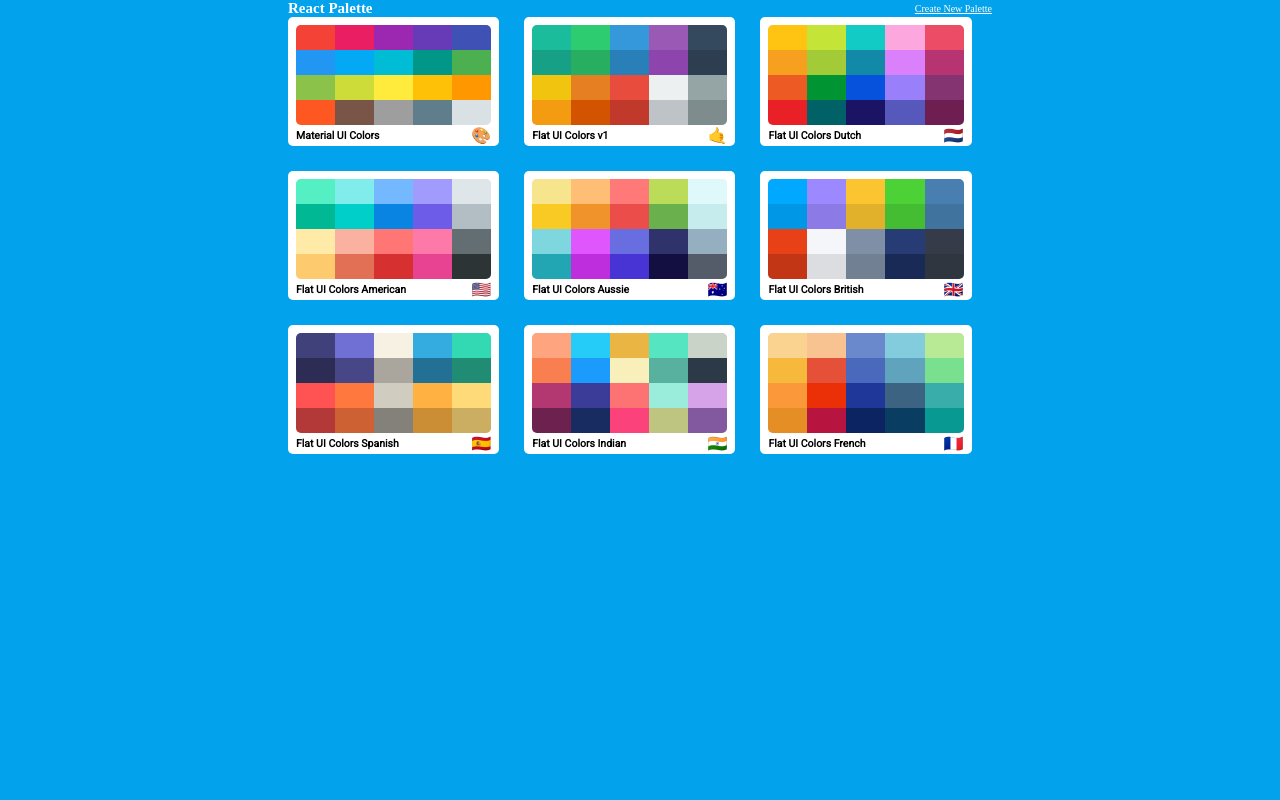
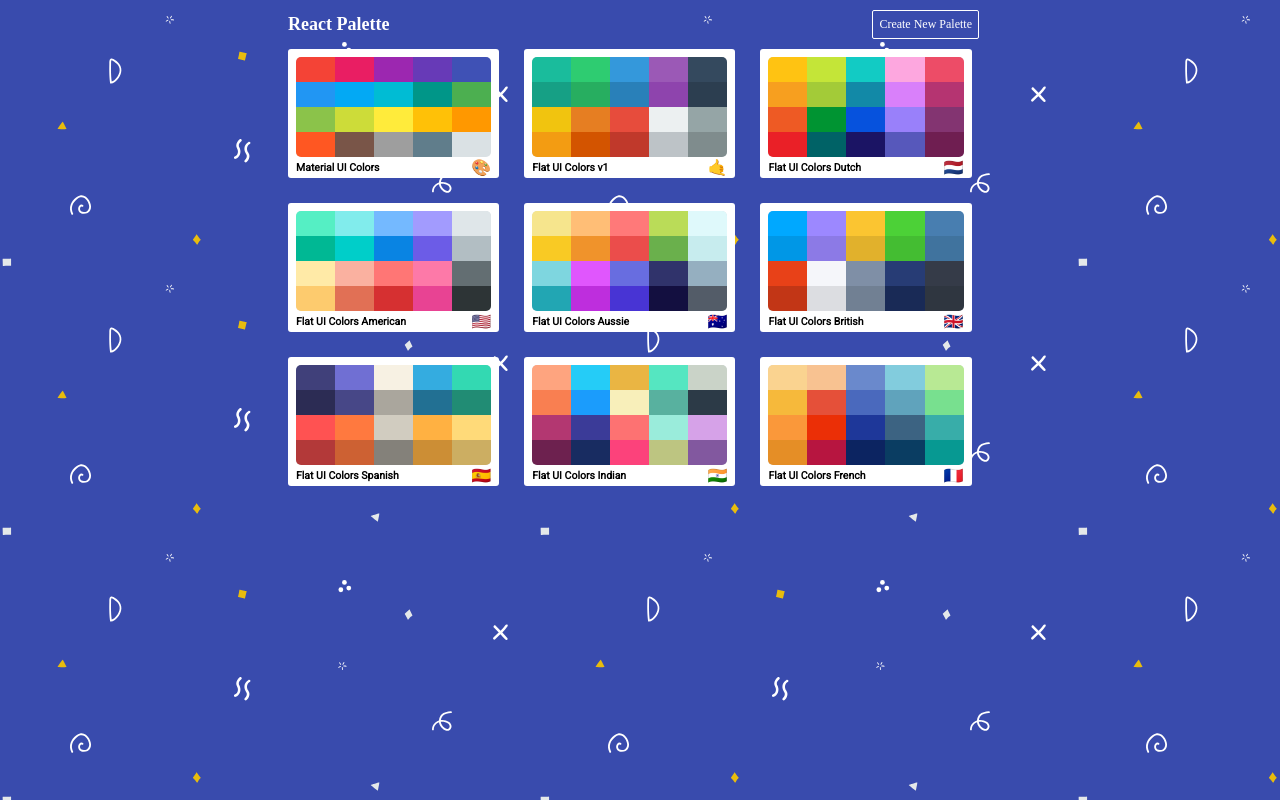
Before and after one commit to xzhang8102/React_Color_Palette, a React (Create React App) app: page / in a window 1280 px wide. Built offline with nearby package versions, Linux system fonts and the light colour scheme.

Commit message:
add svg background

```diff
--- a/src/components/CreateNewPaletteNav.js
+++ b/src/components/CreateNewPaletteNav.js
@@ -53,7 +53,7 @@ class CreateNewPaletteNav extends Component {
             >
               <FormatColorFill />
             </IconButton>
-            <Typography variant="h5" noWrap>
+            <Typography variant="h5" noWrap className={classes.title}>
               Create Your Palette
             </Typography>
           </Toolbar>
--- a/src/styles/CreateNewPaletteDrawerStyles.js
+++ b/src/styles/CreateNewPaletteDrawerStyles.js
@@ -1,14 +1,21 @@
 import { DRAWER_WIDTH as drawerWidth } from '../constants';
+import screenSizes from './screenSizes';
 
 const styles = theme => ({
   drawer: {
     width: drawerWidth,
-    flexShrink: 0
+    flexShrink: 0,
+    [screenSizes.down('sm')]: {
+      width: drawerWidth - 150
+    }
   },
   drawerPaper: {
     width: drawerWidth,
     display: 'flex',
-    alignItems: 'center'
+    alignItems: 'center',
+    [screenSizes.down('sm')]: {
+      width: drawerWidth - 150
+    }
   },
   drawerHeader: {
     display: 'flex',
--- a/src/styles/CreateNewPaletteNavStyles.js
+++ b/src/styles/CreateNewPaletteNavStyles.js
@@ -18,7 +18,10 @@ const styles = theme => ({
     transition: theme.transitions.create(['margin', 'width'], {
       easing: theme.transitions.easing.easeOut,
       duration: theme.transitions.duration.enteringScreen
-    })
+    }),
+    [screenSizes.down('sm')]: {
+      width: `calc(100% - ${drawerWidth - 150}px)`
+    }
   },
   menuButton: {
     marginRight: theme.spacing(2)
@@ -26,15 +29,25 @@ const styles = theme => ({
   hide: {
     display: 'none'
   },
+  title: {
+    [screenSizes.down('sm')]: {
+      fontSize: '1.2rem'
+    },
+    [screenSizes.down('xs')]: {
+      display: 'none'
+    }
+  },
   navBtns: {
     marginRight: '1rem',
     '& button': {
       marginLeft: '1rem'
     },
     [screenSizes.down('xs')]: {
-      marginRight: '0.2rem',
+      marginRight: '0.5rem',
       '& button': {
-        marginLeft: '0.2rem'
+        marginLeft: '0.5rem',
+        padding: '0.3rem',
+        fontSize: '0.9rem'
       }
     }
   }
--- a/src/styles/CreateNewPaletteStyles.js
+++ b/src/styles/CreateNewPaletteStyles.js
@@ -1,4 +1,5 @@
-const drawerWidth = 400;
+import { DRAWER_WIDTH as drawerWidth } from '../constants';
+import screenSizes from './screenSizes';
 
 const styles = theme => ({
   root: {
@@ -19,7 +20,10 @@ const styles = theme => ({
       easing: theme.transitions.easing.sharp,
       duration: theme.transitions.duration.leavingScreen
     }),
-    marginLeft: -drawerWidth
+    marginLeft: -drawerWidth,
+    [screenSizes.down('sm')]: {
+      marginLeft: -(drawerWidth - 150)
+    }
   },
   contentShift: {
     transition: theme.transitions.create('margin', {
--- a/src/styles/MiniPaletteStyles.js
+++ b/src/styles/MiniPaletteStyles.js
@@ -1,7 +1,7 @@
 export default {
   root: {
     backgroundColor: 'white',
-    borderRadius: '.5rem',
+    borderRadius: '0.3rem',
     position: 'relative',
     overflow: 'hidden',
     padding: '0.8rem 0.8rem 0 0.8rem',
@@ -48,7 +48,7 @@ export default {
     backgroundColor: '#eb3d30',
     width: '2rem',
     height: '2rem',
-    padding: '.3rem',
+    padding: '0.3rem',
     zIndex: 20,
     position: 'absolute',
     right: 0,
--- a/src/styles/PaletteListStyles.js
+++ b/src/styles/PaletteListStyles.js
@@ -1,12 +1,16 @@
 import screenSizes from './screenSizes';
+import bg from './paletteListBackground.svg';
 
 export default {
   root: {
-    backgroundColor: '#03a2ec',
+    backgroundColor: '#394bad',
+    backgroundImage: `url(${bg})`,
     height: '100vh',
+    overflow: 'scroll',
     display: 'flex',
     alignItems: 'flex-start',
     justifyContent: 'center'
+    // background by SVGBackgrounds.com
   },
   container: {
     width: '55%',
@@ -29,8 +33,17 @@ export default {
     alignItems: 'center',
     width: '100%',
     color: 'white',
+    padding: '1rem 1.3rem 1rem 0',
+    '& h1': {
+      fontSize: '1.8rem'
+    },
     '& a': {
-      color: 'white'
+      fontSize: '1.2rem',
+      color: 'white',
+      padding: '0.6rem',
+      textDecoration: 'none',
+      border: '0.1rem solid white',
+      borderRadius: '0.2rem'
     }
   },
   palettes: {
```
Also changed, not shown: src/styles/paletteListBackground.svg (added).
